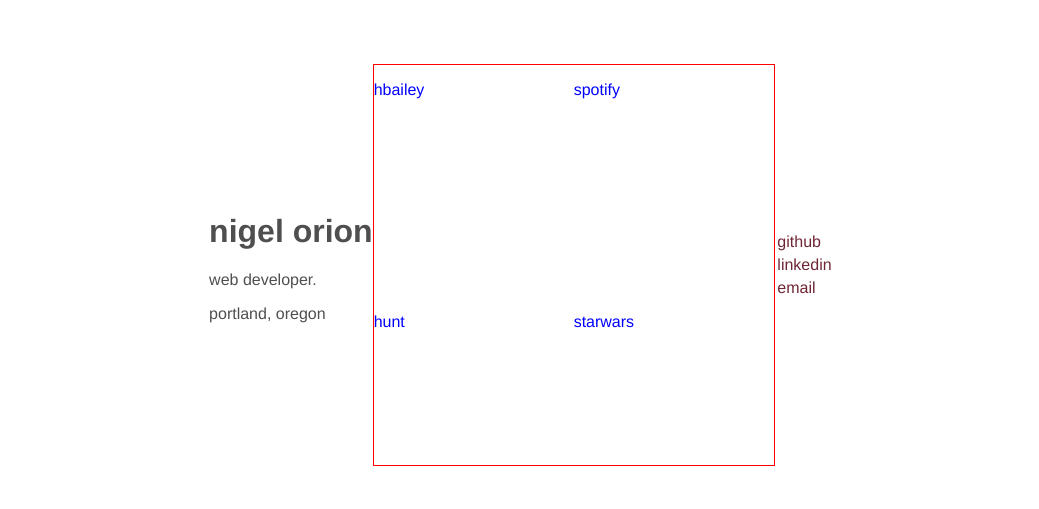
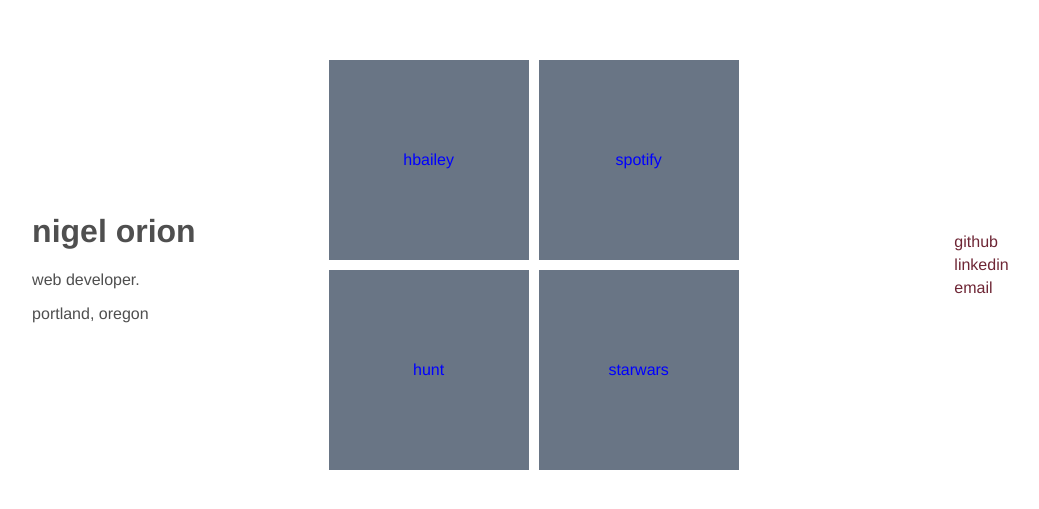
Before and after one commit to nigelorion/portfolio-final, a Vue app: page / in a window 1280 px wide. Shown: the part 135-644 px from the top of the page, without its empty margins (121-1160 px from the left). Built offline with nearby package versions, Linux system fonts and the light colour scheme.

Commit message:
projects grid layout

```diff
--- a/src/App.vue
+++ b/src/App.vue
@@ -31,6 +31,10 @@
   display: flex;
 }
 
+* {
+  box-sizing: border-box;
+}
+
 #app {
   font-family: 'Avenir', Helvetica, Arial, sans-serif;
   -webkit-font-smoothing: antialiased;
@@ -41,14 +45,11 @@
   display: flex;
   justify-content: center;
   align-items: center;
+  flex-wrap: wrap;
 }
 
-// .main {
-//   display: flex;
-//   justify-content: center;
-//   align-items: center;
-//   .sections {
-//     margin: 5px;
-//   }
-// }
+.sections {
+  margin: 5%;
+}
+
 </style>
--- a/src/components/Center.vue
+++ b/src/components/Center.vue
@@ -26,14 +26,20 @@
 
  .projects {
    display: flex;
-   width: 400px;
-   height: 400px;
-   border: solid 1px red;
+   // width: 400px;
+   // height: 400px;
    flex-wrap: wrap;
+   max-width: 500px;
+
    p {
      color: blue;
-     width: 200px;
-     height: 200px;
+     min-width: 200px;
+     min-height: 200px;
+     display: flex;
+     justify-content: center;
+     align-items: center;
+     background-color: rgb(105, 117, 133);
+     margin: 1%;
    }
  }
 
```
